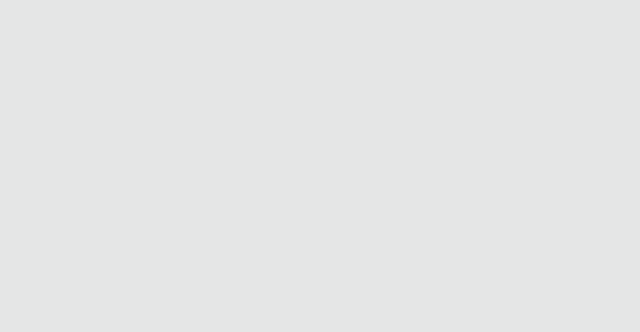
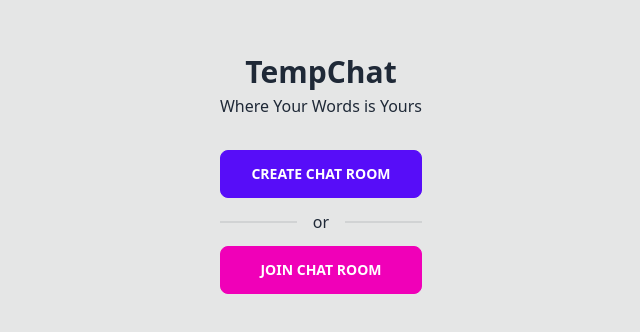
Before and after one commit to ekadk/smplcht-app, a React (Create React App) app: page /get-started in a window 1280 px wide. Shown: the part 226-558 px from the top of the page, without its empty margins (319-959 px from the left). Built offline with nearby package versions, Linux system fonts and the light colour scheme; the HTML template or start-up script is replaced by a standard one.

Commit message:
add: GetStartedView

```diff
--- a/src/App.js
+++ b/src/App.js
@@ -1,8 +1,11 @@
 import React from 'react';
+import { RouterProvider } from 'react-router';
+import router from './routes';
 
 const App = () => {
   return (
     <div className='bg-base-300 min-h-screen w-full'>
+      <RouterProvider router={router} />
     </div>
   );
 };
--- /dev/null
+++ b/src/components/Root.js
@@ -0,0 +1,11 @@
+import { Outlet } from "react-router-dom";
+
+const Root = () => {
+  return (
+    <div className="">
+      <Outlet />
+    </div>
+  );
+};
+
+export default Root;
--- /dev/null
+++ b/src/views/GettingStartedView.js
@@ -0,0 +1,19 @@
+const GettingStartedView = () => {
+  return (
+    <div className="w-full h-screen flex flex-1 justify-center items-center">
+      <div className="flex flex-col max-w-xs">
+        <div className="text-center">
+          <div className="font-bold text-3xl mb-1">TempChat</div>
+          <div className="mb-8">Where Your Words is Yours</div>
+          <div className="max-w-xs flex-col justify-center">
+            <button className="btn btn-primary w-full">Create Chat Room</button>
+            <div className="divider">or</div>
+            <button className="btn btn-secondary w-full">Join Chat Room</button>
+          </div>
+        </div>
+      </div>
+    </div>
+  );
+};
+
+export default GettingStartedView;
--- /dev/null
+++ b/src/views/HomeView.js
@@ -0,0 +1,5 @@
+const HomeView = () => {
+  return <div>Home View</div>;
+};
+
+export default HomeView;
```
Also changed, not shown: src/routes/index.js (added, +23 -0 lines).
